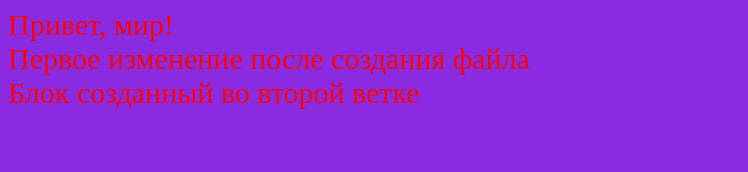
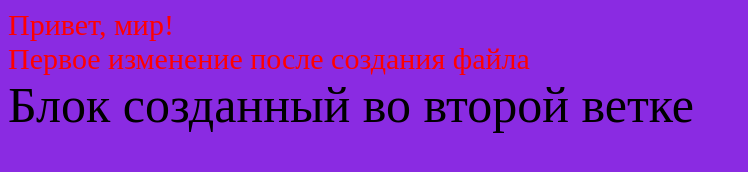
Before and after one commit to ilyafedotov00/git_labs, a plain HTML site: page index.html in a window 1280 px wide. Shown: the whole page, without its empty margins (0-748 px from the left). Drawn offline with Linux system fonts and the light colour scheme.

Commit message:
New div is with big black letters now

```diff
--- a/style.css
+++ b/style.css
@@ -6,3 +6,8 @@ div{
     font-size: 30px;
     color: red;
 }
+
+.sec_br{
+    font-size: 50px;
+    color: black;
+}
```
